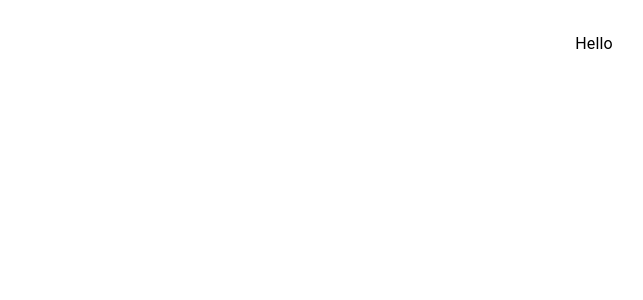
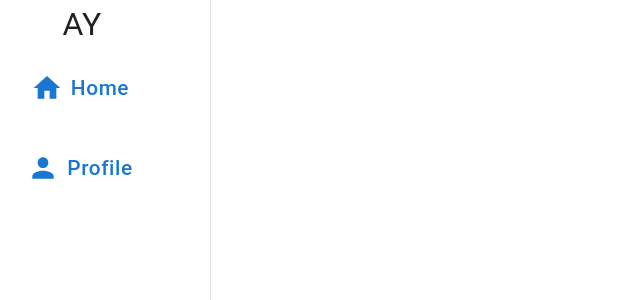
Before and after one commit to amitkeinan9/AY, a React (Vite) app in the folder Client/: page / in a window 1280 px wide. Shown: the top 300 px of the page, without its empty margins (46-689 px from the left). Built offline with nearby package versions, Linux system fonts and the light colour scheme.

Commit message:
add drawer

```diff
--- a/Client/package.json
+++ b/Client/package.json
@@ -12,9 +12,12 @@
   "dependencies": {
     "@emotion/react": "^11.11.3",
     "@emotion/styled": "^11.11.0",
+    "@mui/icons-material": "^5.15.3",
     "@mui/material": "^5.15.2",
     "react": "^18.2.0",
-    "react-dom": "^18.2.0"
+    "react-dom": "^18.2.0",
+    "react-router": "6.4",
+    "react-router-dom": "^6.21.1"
   },
   "devDependencies": {
     "@types/react": "^18.2.43",
--- a/Client/src/App.tsx
+++ b/Client/src/App.tsx
@@ -1,9 +1,11 @@
 import { Typography } from '@mui/material'
 import './App.css'
+import {Sidebar} from './Sidebar/Sidebar'
 
 function App() {
   return (
-    <Typography>Hello</Typography>
+    <Sidebar/>
+    // <Typography>Hello</Typography>
   )
 }
 
--- /dev/null
+++ b/Client/src/Sidebar/Sidebar.tsx
@@ -0,0 +1,28 @@
+import React from 'react';
+import { Link } from 'react-router-dom';
+import { Drawer, List, ListItem, ListItemText, Button, Box, Typography, IconButton } from '@mui/material';
+import { Home as HomeIcon, Person as PersonIcon } from '@mui/icons-material';
+
+export const Sidebar = () => {
+  return (
+    <Drawer variant="permanent" anchor="left" >
+        <Box style={{width: '20vw', display: 'flex', flexDirection: 'column'}}>
+            <Typography style={{fontSize: "2rem"}}>AY</Typography>
+
+        <Button startIcon={< HomeIcon style={{fontSize: "2rem"}}/>} style={{textTransform: "none", height: '10vh', fontSize: "1.3rem"}}>Home</Button>
+        <Button startIcon={< PersonIcon style={{fontSize: "2rem"}}/>} style={{textTransform: "none", height: '10vh', fontSize: "1.3rem"}}>Profile</Button>
+        </Box>
+      {/* <List>
+        <ListItem button component={Link} to="/">
+          <ListItemText primary="Home" />
+        </ListItem>
+        <ListItem button component={Link} to="/about">
+          <ListItemText primary="About" />
+        </ListItem>
+      </List>
+      <Button variant="outlined" onClick={() => console.log('Logout')}>
+        Logout
+      </Button> */}
+    </Drawer>
+  );
+};
```
Also changed, not shown: Client/src/Sidebar/Styles.ts (added), 1 other file (tests, documents, lock files or other folders).
